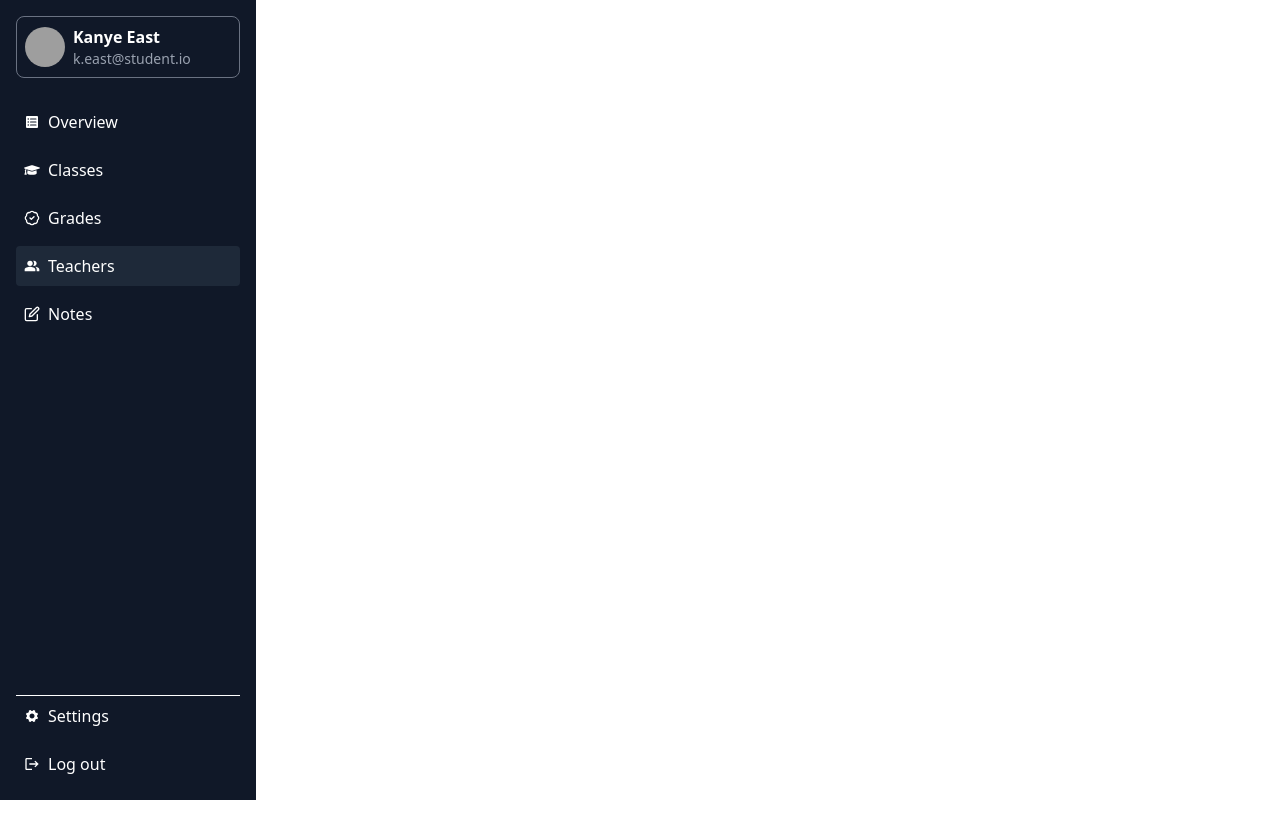
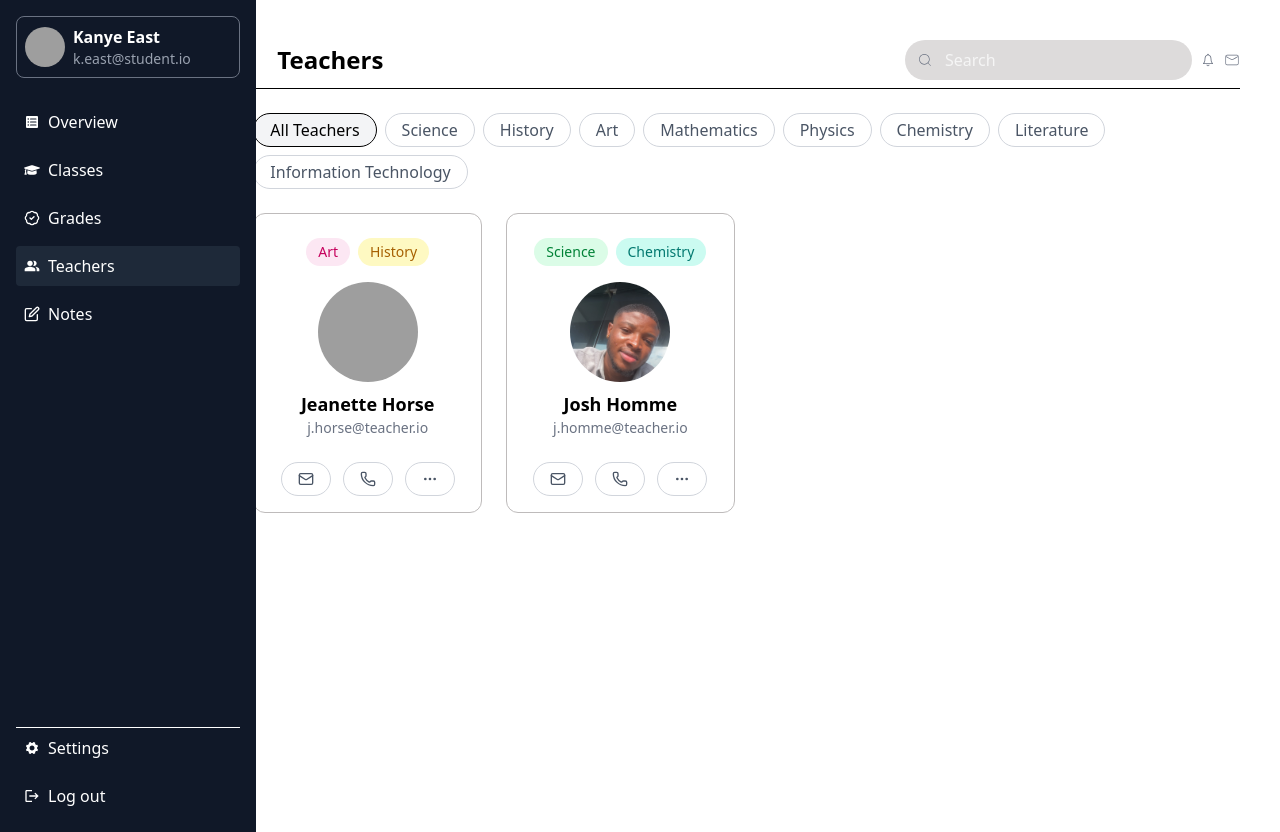
Before and after one commit to TARIQQ-coder/Student-Management-Proj, a React (Vite) app: page /teachers in a window 1280 px wide. Before the commit the page ends 800 px from the top, so only its background shows below. Built offline with nearby package versions, Linux system fonts and the light colour scheme; grey boxes are pictures that could not be loaded.

Commit message:
TeachersSection-update-1

```diff
--- /dev/null
+++ b/data/teachers.js
@@ -0,0 +1,21 @@
+import ProfileImage1 from '../src/assets/ProfileImage.jpeg'
+import ProfileImage2 from '../src/assets/ProfileImage2.jpg'
+
+export const teachers = [
+  {
+    name: "Jeanette Horse",
+    email: "j.horse@teacher.io",
+    subjects: ["Art", "History"],
+    avatar: ProfileImage1
+  },
+  {
+    name: "Josh Homme",
+    email: "j.homme@teacher.io",
+    subjects: ["Science", "Chemistry"],
+    avatar: ProfileImage2
+  },
+
+
+]
+
+export default teachers
--- a/src/App.jsx
+++ b/src/App.jsx
@@ -5,6 +5,7 @@ import Dashboard from './components/Dashboard';
 import ClassList from './components/ClassList';
 import ClassDetail from './components/ClassDetail';
 import GradeComponent from './components/GradeComponent';
+import TeacherSection from './components/TeacherSection';
 
 
 const App = () => {
@@ -18,6 +19,7 @@ const App = () => {
             <Route path="/classes" element={<ClassList />} />
             <Route path="/classes/:id" element={<ClassDetail />} />
             <Route path="/grades" element={<GradeComponent/>}/>
+            <Route path='/teachers' element={<TeacherSection/>}/>
           </Routes>
         </div>
       </div>
--- /dev/null
+++ b/src/components/CategoryFilters.jsx
@@ -0,0 +1,32 @@
+const categories = [
+  'All Teachers',
+  'Science',
+  'History',
+  'Art',
+  'Mathematics',
+  'Physics',
+  'Chemistry',
+  'Literature',
+  'Information Technology',
+]
+
+const CategoryFilters = ({ activeCategory, onChangeCategory }) => {
+  return (
+    <div className="flex flex-wrap gap-2 mb-6">
+      {categories.map((category) => (
+        <button
+          key={category}
+          onClick={() => onChangeCategory(category)}
+          className={`px-4 py-1 cursor-pointer rounded-full border transition
+            ${activeCategory === category
+              ? 'bg-gray-100 text-black border-black'
+              : 'bg-white text-gray-600 border-gray-300 hover:border-black'}`}
+        >
+          {category}
+        </button>
+      ))}
+    </div>
+  )
+}
+
+export default CategoryFilters
--- /dev/null
+++ b/src/components/TeacherCard.jsx
@@ -0,0 +1,65 @@
+import { Mail, Phone, MoreHorizontal } from 'lucide-react'
+
+
+const tagColors = {
+  Science: 'bg-green-100 text-green-700',
+  Chemistry: 'bg-teal-100 text-teal-700',
+  History: 'bg-yellow-100 text-yellow-700',
+  Art: 'bg-pink-100 text-pink-700',
+  Mathematics: 'bg-blue-100 text-blue-700',
+  Physics: 'bg-indigo-100 text-indigo-700',
+  Literature: 'bg-purple-100 text-purple-700',
+  'Information Technology': 'bg-orange-100 text-orange-700',
+  'World Economics': 'bg-sky-100 text-sky-700',
+  'French & Spanish Language': 'bg-pink-50 text-pink-600',
+  'Physical Education': 'bg-lime-100 text-lime-700',
+  default: 'bg-gray-100 text-gray-600',
+}
+
+const TeacherCard = ({ teacher }) => {
+  const { name, email, subjects, avatar } = teacher
+
+  return (
+    <div className="bg-white rounded-xl px-4 text-center border border-[#bebbbb] h-[300px] py-6">
+      {/* Subject Tags */}
+      <div className="flex justify-center flex-wrap gap-2 ">
+        {subjects.map((subject, i) => (
+          <span
+            key={i}
+            className={`text-sm px-3 py-1 rounded-full font-medium ${
+              tagColors[subject] || tagColors.default
+            }`}
+          >
+            {subject}
+          </span>
+        ))}
+      </div>
+
+      {/* Avatar + Name */}
+      <div className='mt-4'>
+        <img
+          src={avatar}
+          alt={name}
+          className="w-25 h-25 rounded-full mx-auto object-cover"
+        />
+        <h4 className="text-lg font-semibold mt-2">{name}</h4>
+        <p className="text-sm text-gray-500">{email}</p>
+      </div>
+
+      {/* Action Buttons */}
+      <div className="flex justify-center gap-3 mt-6">
+        <button className="border py-2 px-4 border-gray-300 rounded-full cursor-pointer">
+          <Mail className="w-4 h-4 text-gray-600" />
+        </button>
+        <button className="border py-2 px-4 border-gray-300 rounded-full cursor-pointer">
+          <Phone className="w-4 h-4 text-gray-600" />
+        </button>
+        <button className="border py-2 px-4 border-gray-300 rounded-full cursor-pointer">
+          <MoreHorizontal className="w-4 h-4 text-gray-600" />
+        </button>
+      </div>
+    </div>
+  )
+}
+
+export default TeacherCard
--- /dev/null
+++ b/src/components/TeacherGrid.jsx
@@ -0,0 +1,13 @@
+import TeacherCard from './TeacherCard'
+
+const TeacherGrid = ({ teachers }) => {
+  return (
+    <div className="grid grid-cols-1 sm:grid-cols-2 lg:grid-cols-3 xl:grid-cols-4 gap-6">
+      {teachers.map((teacher, index) => (
+        <TeacherCard key={index} teacher={teacher} />
+      ))}
+    </div>
+  )
+}
+
+export default TeacherGrid
--- /dev/null
+++ b/src/components/TeacherSection.jsx
@@ -0,0 +1,53 @@
+import React, { useState } from 'react'
+import CategoryFilters from './CategoryFilters'
+import TeacherGrid from './TeacherGrid'
+import { teachers as allTeachers } from '../../data/teachers'
+import { CiSearch, CiMail } from "react-icons/ci";
+import { IoIosNotificationsOutline } from "react-icons/io";
+
+const TeacherSection = () => {
+  const [activeCategory, setActiveCategory] = useState('All Teachers')
+
+  // Filter logic
+  const filteredTeachers =
+    activeCategory === 'All Teachers'
+      ? allTeachers
+      : allTeachers.filter((teacher) =>
+          teacher.subjects.includes(activeCategory)
+        )
+
+  return (
+    <section className="p-6 bg-white min-h-screen">
+      <div className="flex justify-between items-center mb-6 border-b pb-2">
+                    <h1 className="text-2xl font-semibold ml-6">Teachers</h1>
+                    <div className="flex items-center space-x-2">
+                      <div className="flex items-center space-x-2">
+                        <div className="relative">
+                          <CiSearch className="absolute left-3 top-1/2 transform -translate-y-1/2 text-gray-500" />
+                          <input
+                            type="text"
+                            placeholder="Search"
+                            className="pl-10 pr-4 py-2 bg-[#dddbdb] rounded-3xl outline-none placeholder:text-[#f5f5f5]"
+                          />
+                        </div>
+                        <div>
+                          <IoIosNotificationsOutline className="text-gray-500" />
+                        </div>
+                        <div>
+                          <CiMail className="text-gray-500" />
+                        </div>
+                      </div>
+                    </div>
+                  </div>
+
+      <CategoryFilters
+        activeCategory={activeCategory}
+        onChangeCategory={setActiveCategory}
+      />
+
+      <TeacherGrid teachers={filteredTeachers} />
+    </section>
+  )
+}
+
+export default TeacherSection
```
Also changed, not shown: src/assets/ProfileImage2.JPG (added), 1 other file (tests, documents, lock files or other folders).
